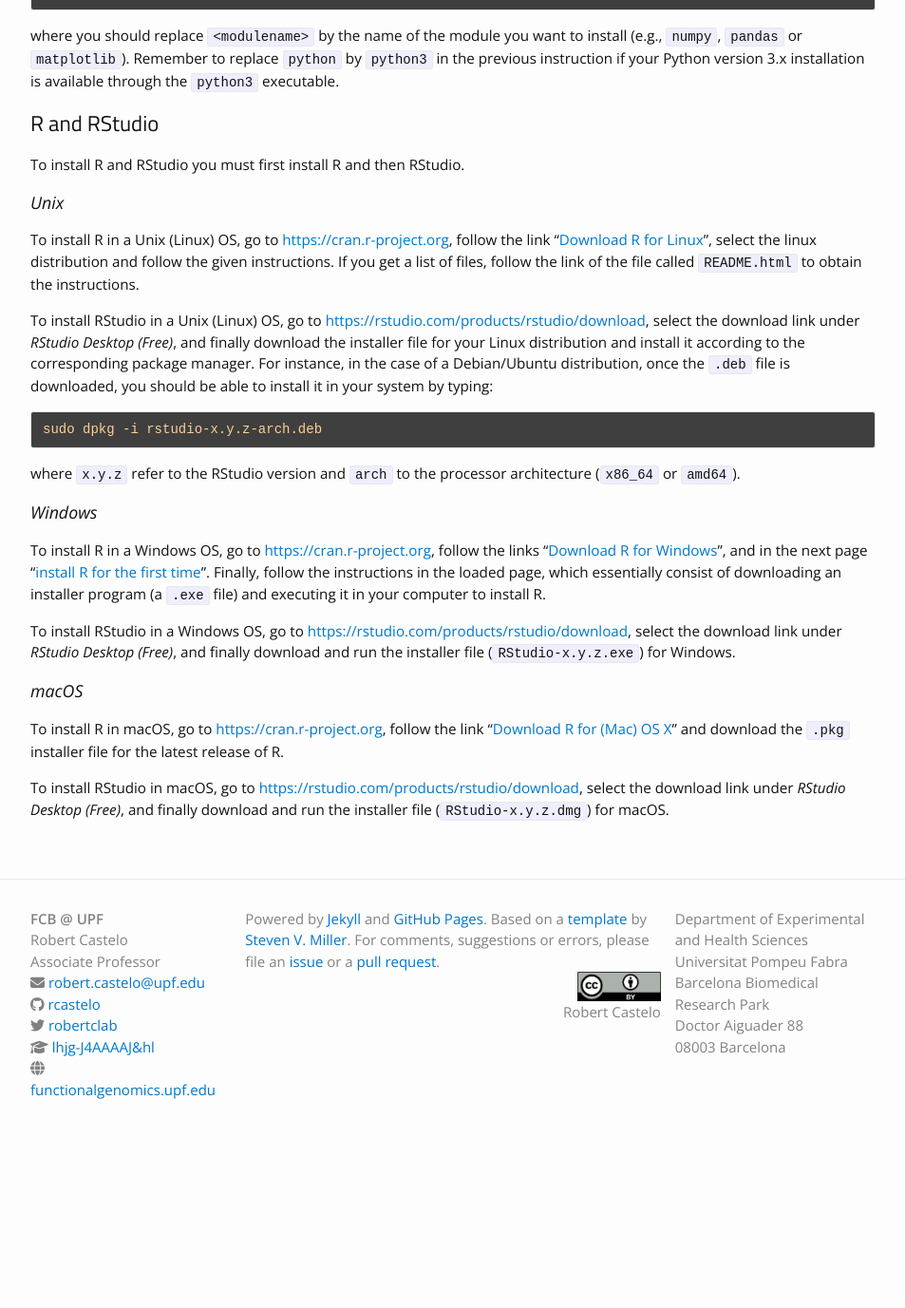
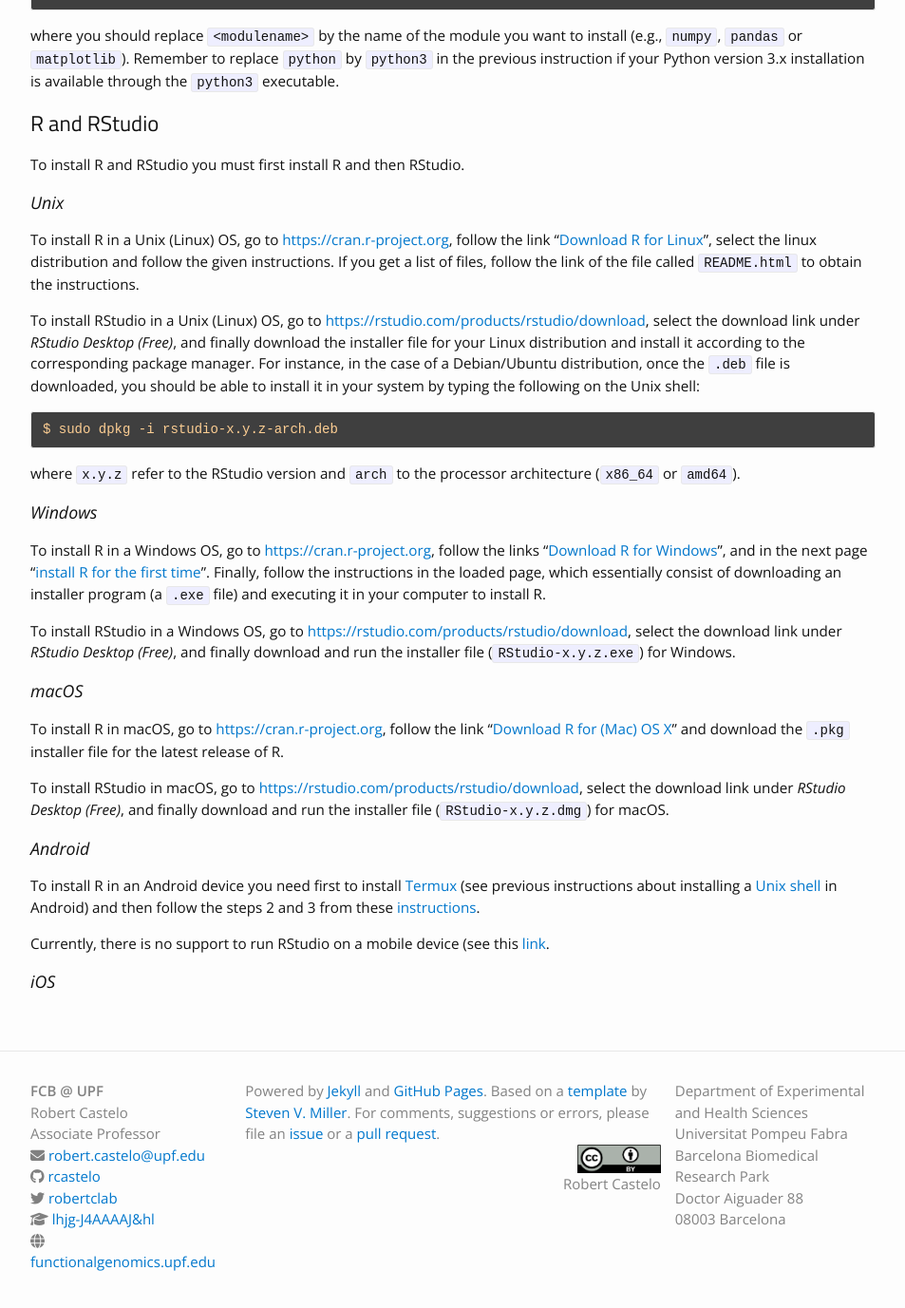
Before and after one commit to funcompbio/funcompbio.github.io, a Jekyll site: the page built from setup.md, in a window 1280 px wide and 1400 px high, scrolled down 6533 px. Shown: the top 1377 px of the window at 95% size, without its empty margins (163-1116 px from the left). Built offline with Jekyll 4.4.1, drawn with Linux system fonts in a browser that asks for light colours; nearby versions of some CDN libraries; before the commit the page ends 7751 px from its top, so only the background shows below that.

Commit message:
Updated instructions for installing R and RStudio.

````diff
--- a/setup.md
+++ b/setup.md
@@ -405,10 +405,11 @@ To install RStudio in a Unix (Linux) OS, go to
 select the download link under _RStudio Desktop (Free)_, and finally download the
 installer file for your Linux distribution and install it according to the corresponding
 package manager. For instance, in the case of a Debian/Ubuntu distribution, once the
-`.deb` file is downloaded, you should be able to install it in your system by typing:
+`.deb` file is downloaded, you should be able to install it in your system by typing
+the following on the Unix shell:
 
 ```
-sudo dpkg -i rstudio-x.y.z-arch.deb
+$ sudo dpkg -i rstudio-x.y.z-arch.deb
 ```
 where `x.y.z` refer to the RStudio version and `arch` to the processor architecture
 (`x86_64` or `amd64`).
@@ -438,3 +439,16 @@ To install RStudio in macOS, go to
 [https://rstudio.com/products/rstudio/download](https://rstudio.com/products/rstudio/download),
 select the download link under _RStudio Desktop (Free)_, and finally download and run the
 installer file (`RStudio-x.y.z.dmg`) for macOS.
+
+### Android
+
+To install R in an Android device you need first to install
+[Termux](https://play.google.com/store/apps/details?id=com.termux) (see previous
+instructions about installing a [Unix shell](#unix-shell) in Android) and then
+follow the steps 2 and 3 from these
+[instructions](https://conr.ca/post/installing-r-on-android-via-termux).
+
+Currently, there is no support to run RStudio on a mobile device (see this
+[link](https://support.rstudio.com/hc/en-us/articles/217801028-Can-I-run-RStudio-IDE-Shiny-Server-on-a-mobile-device-or-Chromebook-).
+
+### iOS
````
